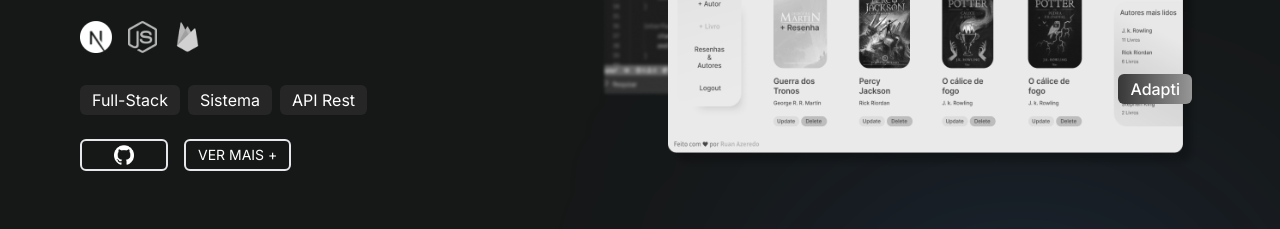
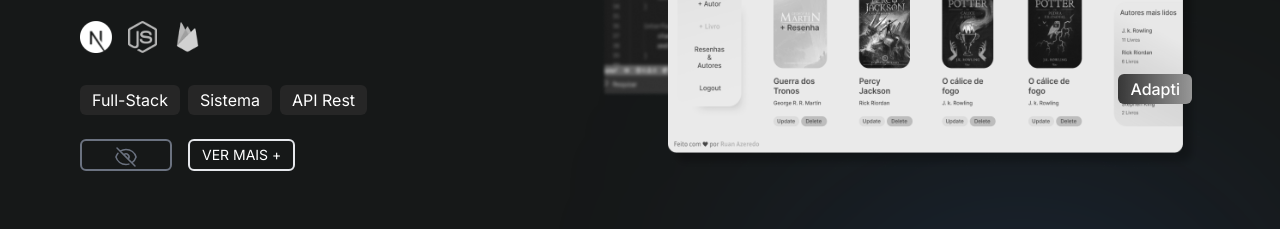
Before and after one commit to Ruan-Azeredo/portifolio, a React (Create React App) app: page / in a window 1280 px wide. Shown: the part 2220-2449 px from the top of the page. Built offline with nearby package versions, Linux system fonts and the light colour scheme; a web font is replaced by a local one.

Commit message:
:sparkles: feat: bloqueia but de link para adapti

```diff
--- a/src/components/ProjetoCard.jsx
+++ b/src/components/ProjetoCard.jsx
@@ -1,3 +1,5 @@
+import { Eyeslash } from "../icons/Eyeslash"
+
 export default function ProjetoCard(props) {
     const infos = props.infos
 
@@ -23,9 +25,15 @@ export default function ProjetoCard(props) {
                     ))}
                 </div>
                 <div className="flex gap-4">
-                    <a href={infos.link} className="h-8 flex py-1 px-8 w-fit border-2 rounded-md">
-                        <img src="gen/github-icon.png" alt="" />
-                    </a>
+                    {infos.adapti == true ? (
+                        <a href={infos.link} className="h-8 flex py-1 px-8 w-fit border-2 border-gray-500 rounded-md">
+                            <Eyeslash/>
+                        </a>
+                    ) : (
+                        <a href={infos.link} className="h-8 flex py-1 px-8 w-fit border-2 rounded-md">
+                            <img src="gen/github-icon.png" alt="" />
+                        </a>
+                    )}
                     {infos.seeMore ? (
                         <a href={infos.seeMore} className="py-1 px-3 w-fit border-2 rounded-md text-sm">VER MAIS +</a>
                     ) : null}
```
